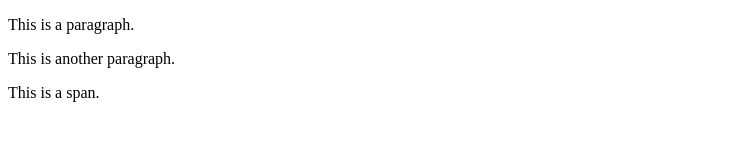
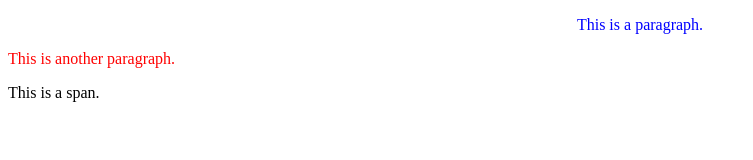
Before and after one commit to Jeryan31/Jeryan_, a plain HTML site: page index.html in a window 1280 px wide. Shown: the whole page, without its empty margins (0-753 px from the left). Drawn offline with Linux system fonts and the light colour scheme.

Commit message:
Update index.html

```diff
--- a/index.html
+++ b/index.html
@@ -5,8 +5,12 @@
             </style>
       </head>
       <body>
-            <p> This is a paragraph. </p>
-            <p> This is another paragraph. </p>
+            <p style="color: blue; text-align: center;">
+                  This is a paragraph.
+            </p>
+            <p style="color: red;">
+                  This is another paragraph.
+            </p>
             <span> This is a span. </span>
       </body>
 </hmtl>
```
